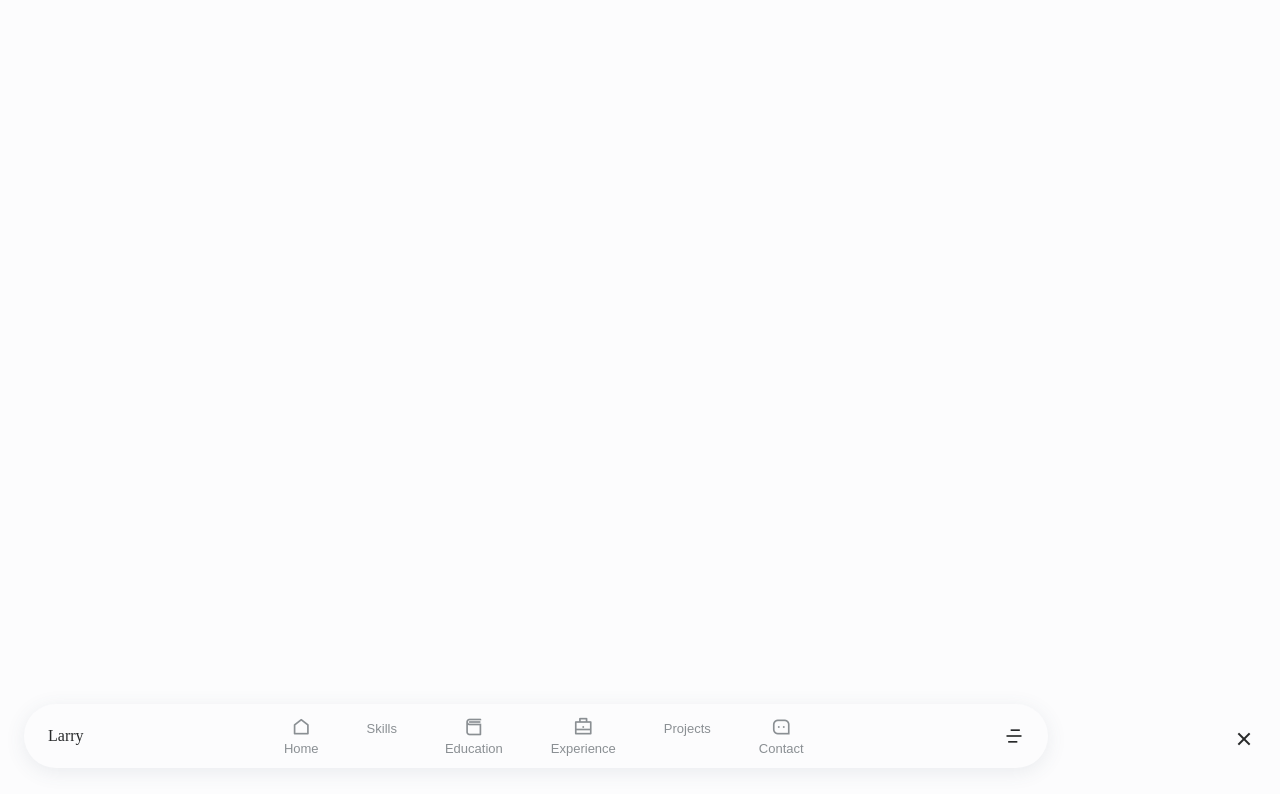
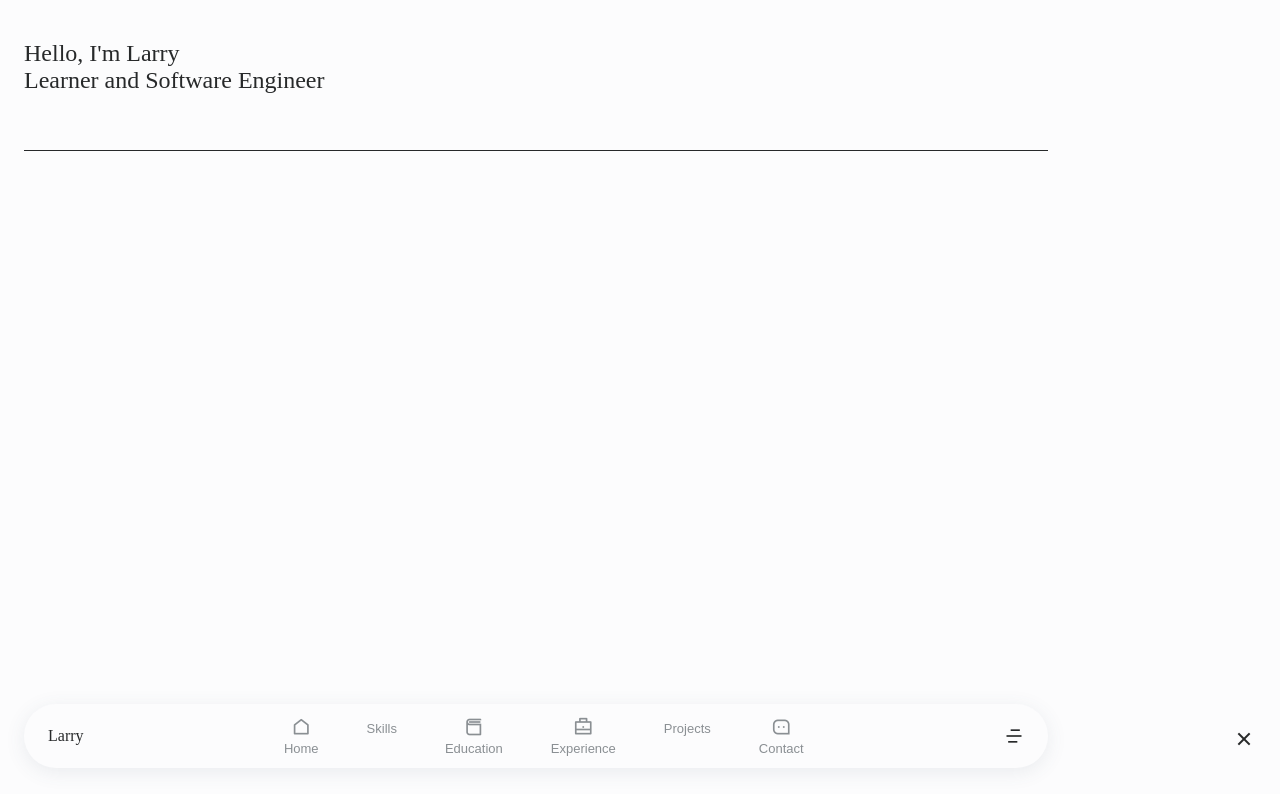
Before and after one commit to LarryCodes285/LarryCodes285.github.io, a plain HTML site: page index.html in a window 1280 px wide. Drawn offline with nearby package versions, Linux system fonts and the light colour scheme; some icons are missing; a web font is replaced by a local one.

Commit message:
add home page v1

```diff
--- a/index.html
+++ b/index.html
@@ -86,7 +86,14 @@
         <main class="main">
             <!--==================== HOME ====================-->
             <section class="home section" id="home">
-
+                <div class="home__container container grid section__border">
+                    <div class="home__data grid">
+                        <h1 class="home__title">
+                            Hello, I'm Larry <br>
+                            Learner and Software Engineer <br>
+                        </h1>
+                    </div>
+                </div>
             </section>
 
             <!--==================== SKILLS ====================-->
```
